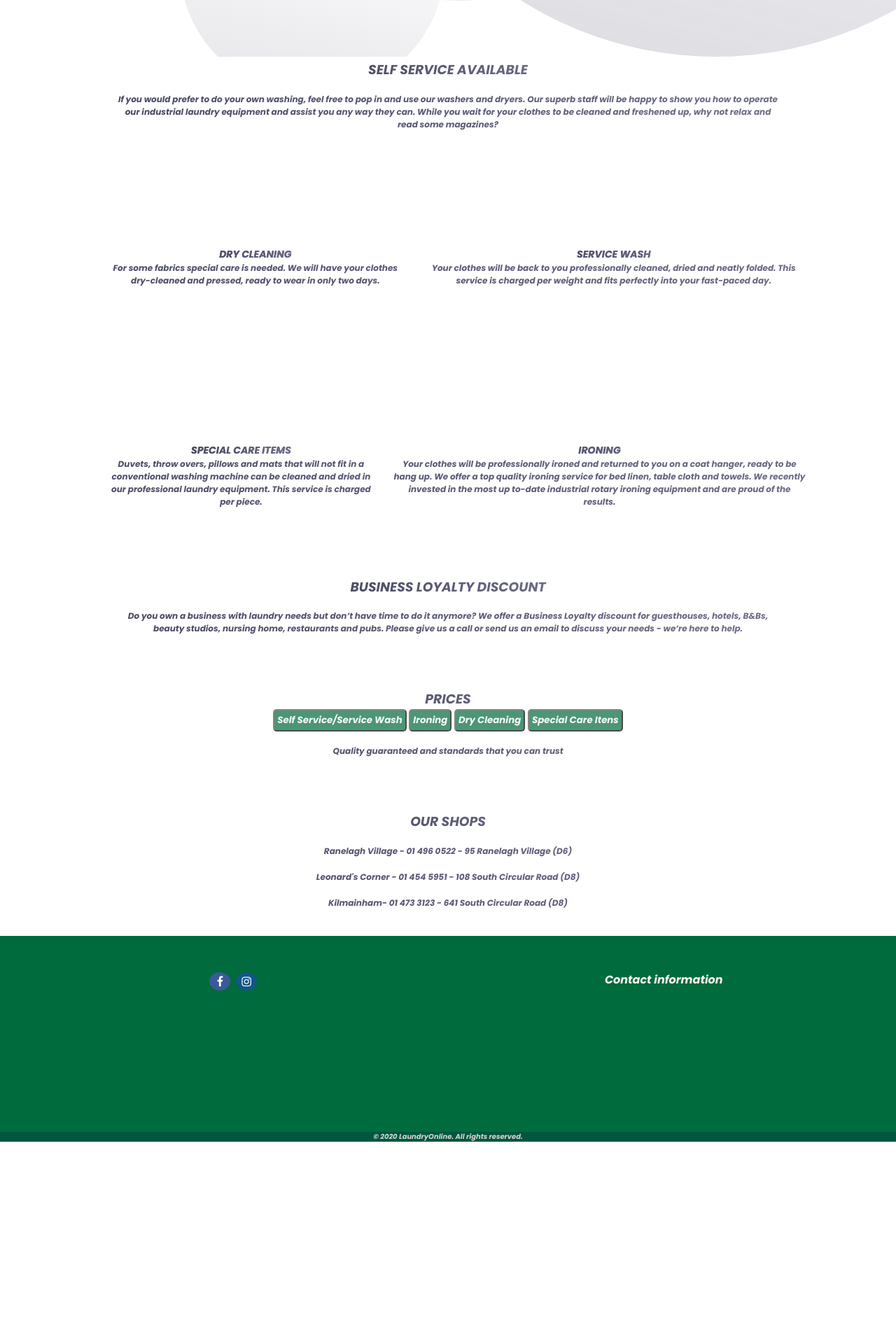
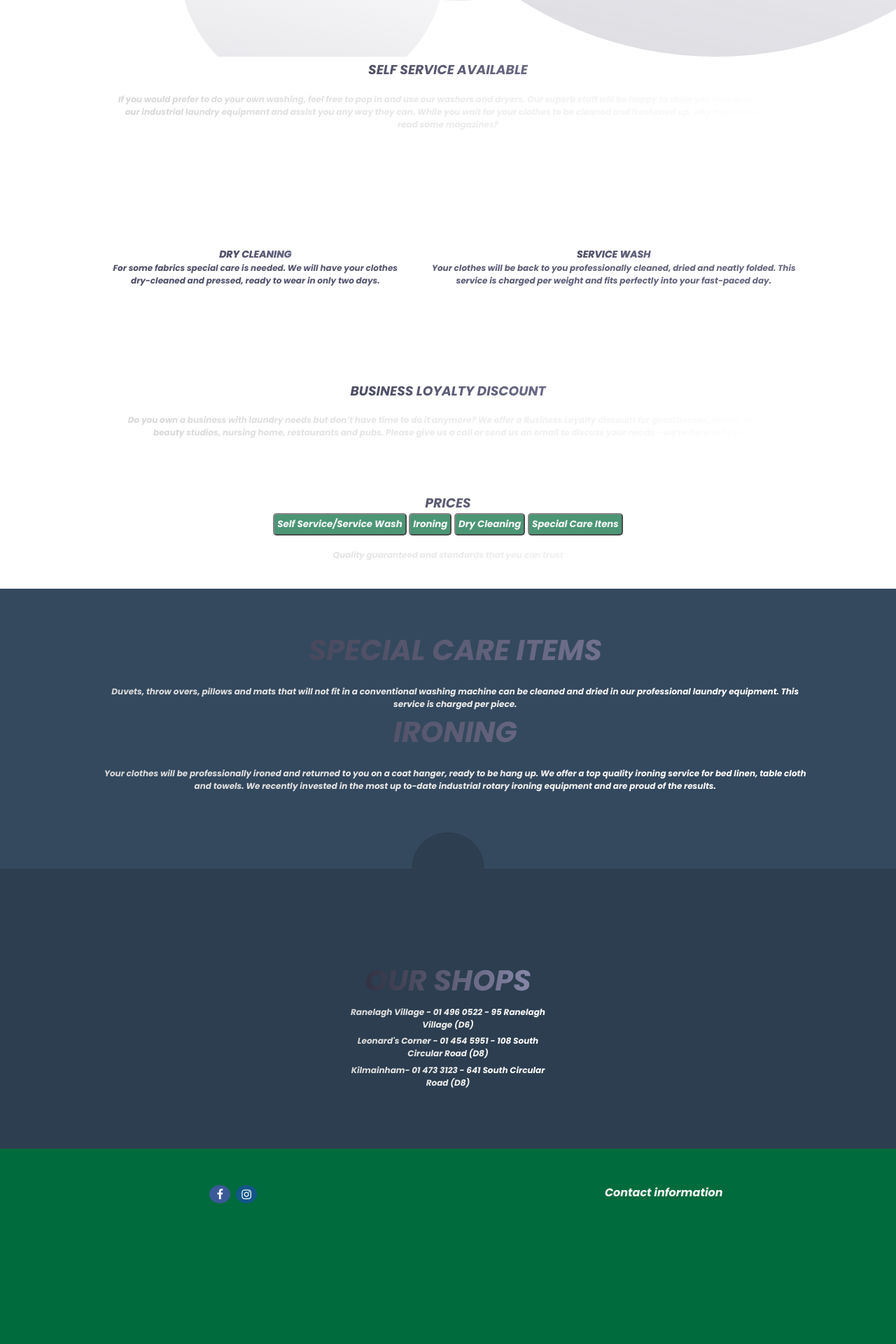
Before and after one commit to RaphaelQSmith/lavanderia, a PHP site: page / in a window 1280 px wide. Shown: the part 719-2639 px from the top of the page at 70% size. Before the commit the page ends 2350 px from the top, so only its background shows below. Run offline with PHP 8.4, Linux system fonts and the light colour scheme.

Commit message:
Dividers

```diff
--- a/index.html
+++ b/index.html
@@ -60,23 +60,7 @@
             </div>
     </div>
 
-    <div class="subitem-container">
-        <div class="subcard">
-            <h3>SPECIAL CARE ITEMS</h3>
-            <p>
-                Duvets, throw overs, pillows and mats that will not fit in a conventional washing machine can be cleaned and dried in our professional laundry equipment.
-                This service is charged per piece.
-            </p>
-        </div>
-        <div class="subcard">
-            <h3>IRONING</h3>
-            <p>
-                Your clothes will be professionally ironed and returned to you on a coat hanger, ready to be hang up.
-                We offer a top quality ironing service for bed linen, table cloth and towels.
-                We recently invested in the most up to-date industrial rotary ironing equipment and are proud of the results.
-             </p>
-        </div>
-</div>
+
 
 <div class="subitem">
         <h3>BUSINESS LOYALTY DISCOUNT</H3>
@@ -96,7 +80,32 @@
 </div>
 
 
-<div class="subitem">
+
+<div class="upper-section">
+    <span>
+        <div class="subitem" style="padding: 4% 0% 8% 0%;">
+            <div class="subcard">
+                <h3>SPECIAL CARE ITEMS</h3>
+                <p>
+                    Duvets, throw overs, pillows and mats that will not fit in a conventional washing machine can be cleaned and dried in our professional laundry equipment.
+                    This service is charged per piece.
+                </p>
+            </div>
+            <div class="subcard">
+                <h3>IRONING</h3>
+                <p>
+                    Your clothes will be professionally ironed and returned to you on a coat hanger, ready to be hang up.
+                    We offer a top quality ironing service for bed linen, table cloth and towels.
+                    We recently invested in the most up to-date industrial rotary ironing equipment and are proud of the results.
+                 </p>
+            </div>
+        </div>
+
+    </span>
+  </div>
+  <div class="lower-section section-divider">
+    <span>
+        <div class="subitem" style="padding-top: 15%;">
             <h3>OUR SHOPS</h3>
                 <p>
                     Ranelagh Village - 01 496 0522 - 95 Ranelagh Village (D6)
@@ -108,6 +117,9 @@
                     Kilmainham- 01 473 3123 - 641 South Circular Road (D8)
                 </p>
         </div>
+    </span>
+  </div>
+
 
 <div class="footer-container">
         <div class="card-footer">
--- a/style.css
+++ b/style.css
@@ -177,7 +177,7 @@ nav{
 .subitem p {
     margin-top: 2%;
     font-size: 12px;
-    background: linear-gradient(to right, #494964, #6f6f89);
+    background: linear-gradient(to right, #d6d6d6, #ffffff);
     -webkit-background-clip: text;
     -webkit-text-fill-color: transparent;
 }
@@ -245,3 +245,42 @@ nav{
 
 
 /* ############################# */
+
+
+  .lower-section,
+  .upper-section {
+    display: flex;
+    justify-content: center;
+    align-items: center;
+    color: rgba(#2980b9, 0.5);
+
+    span { font-size: 2.2rem; }
+  }
+  .upper-section {
+    min-height: 50vh;
+    width: 100%;
+    background: #34495e;
+  }
+  .lower-section{
+    min-height: 50vh;
+    width: 100%;
+    background:  #2c3e50;
+  }
+  .section-divider {
+    position: relative;
+  }
+  .section-divider:before {
+        font-family: 'codepen';
+        content: " ";
+        width: 6.5rem;
+        height: 6.5rem;
+        background: #2c3e50;
+        border-radius: 100%;
+        position: absolute;
+        top: -3.25rem;
+        left: calc(50% - 3.25rem);
+        color: rgba(#2980b9, 0.5);
+        line-height: 6rem;
+        text-indent: 1.75rem;
+        font-size: 3rem;
+      }
```
Lines whose indentation alone changed are shown as unchanged.
